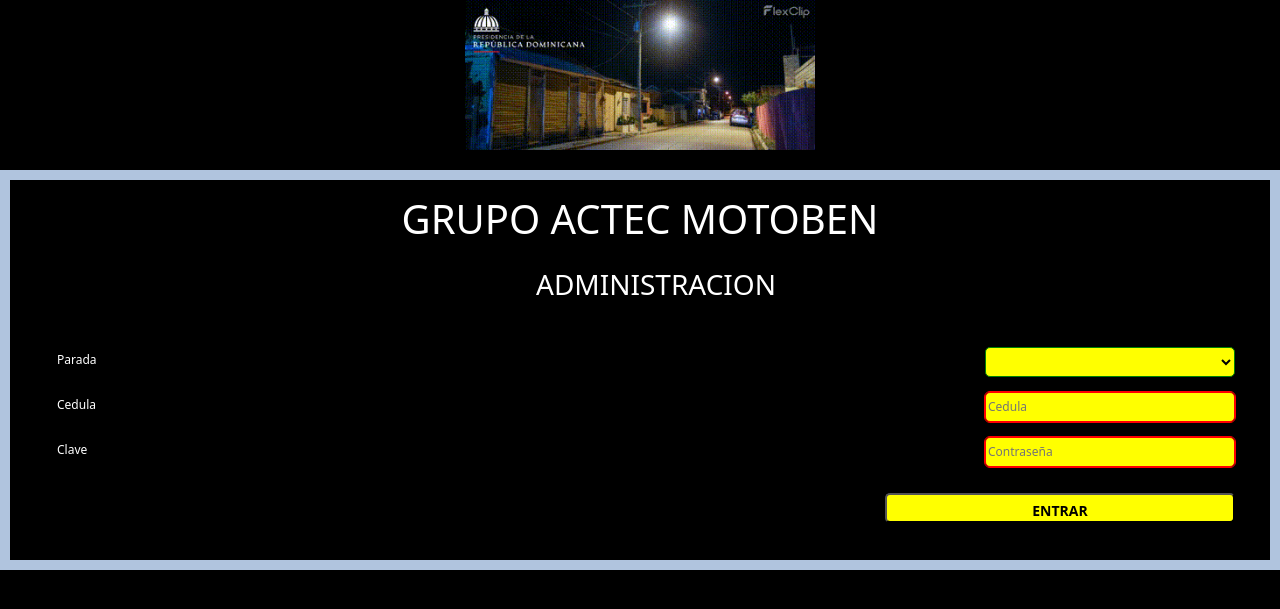
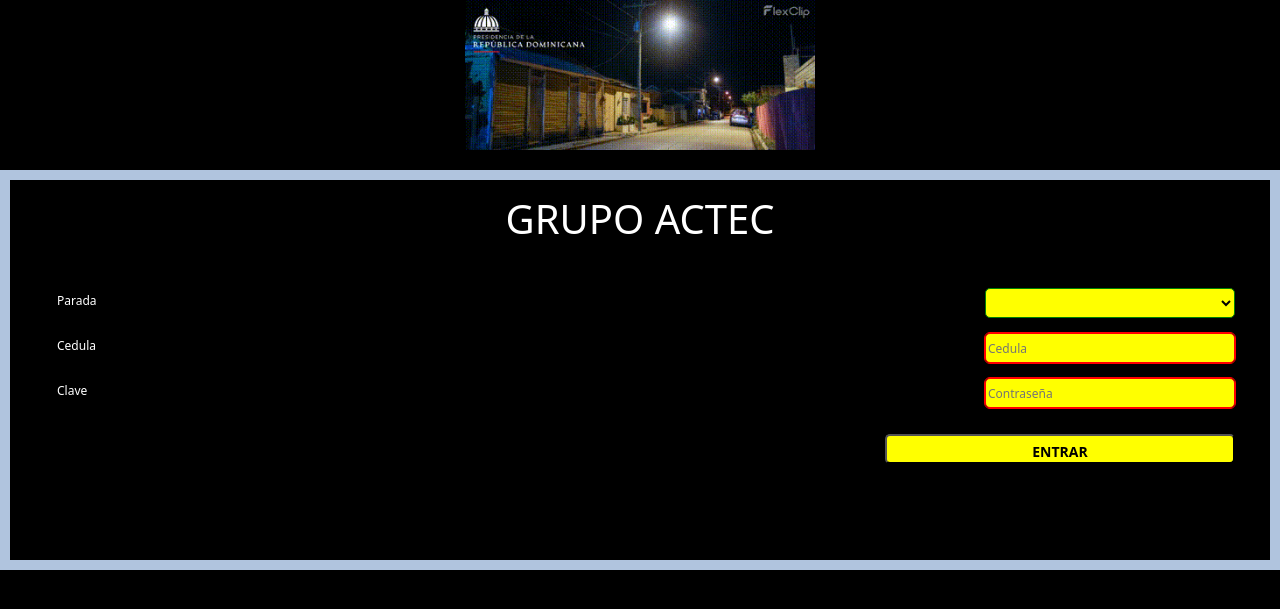
Before and after one commit to juancarotejeda/admmototaxis, a Flask app: page / in a window 1280 px wide. Shown: the top 609 px of the page. Run offline with Flask 3, Linux system fonts and the light colour scheme; data that the repository does not hold is empty; some libraries are stand-ins or nearby versions.

Commit message:
commit 12

```diff
--- a/templates/login.html
+++ b/templates/login.html
@@ -18,11 +18,8 @@
 </div>
 <fieldset class="login-entrada">
     <form  method='POST' action="/login">
-    <h1>GRUPO ACTEC MOTOBEN</h1>
+    <h1>GRUPO ACTEC </h1>
     <ol>
-    <li>
-        <h3>ADMINISTRACION</h3>
-    </li>
     <li>
     {% with messages = get_flashed_messages()%}
     {% if messages%}
```
